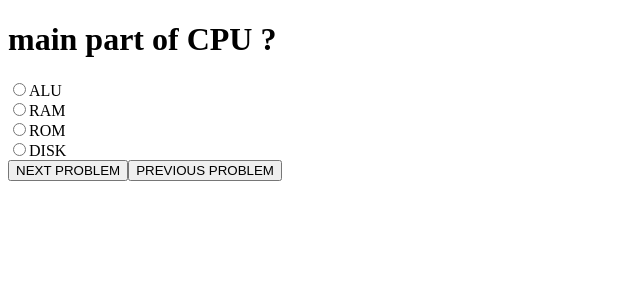
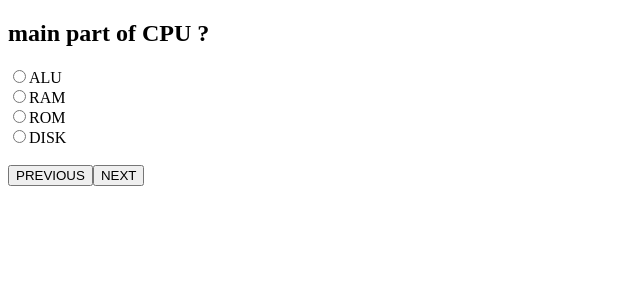
Before and after one commit to karanjoshi-kj/REACT, a React (Vite) app in the folder demo/: page / in a window 1280 px wide. Shown: the top 300 px of the page, without its empty margins (0-640 px from the left). Built offline with nearby package versions, Linux system fonts and the light colour scheme.

Commit message:
PROJECT 2

```diff
--- a/demo/src/components/PROJECTS/Quiz.jsx
+++ b/demo/src/components/PROJECTS/Quiz.jsx
@@ -2,25 +2,31 @@ import React, { useState } from "react";
 import data from "./Questions.json";
 
 const Quiz = () => {
+
   const [index, setindex] = useState(0);
   const [select, setselect] = useState("");
   const [score, setscore] = useState(0);
+
   const nextques = () => {
-    if (setselect === "") {
+
+    if (select === "") {
       alert("PLZZ SELECT AN OPTION");
       return;
     }
 
-    if (setselect === data.Questions[index].answer) {
+    if (select === data.Questions[index].answer) {
       setscore(score + 1);
     }
 
     if (index < data.Questions.length - 1) {
       setindex(index + 1);
       setselect("");
-    } else {
+    }
+    else {
       alert(
-        `YOUR SCORE : ${score + select === data.Questions[index].answer ? 1 : 0}`,
+        `YOUR SCORE : ${
+          score + (select === data.Questions[index].answer ? 1 : 0)
+        }`
       );
     }
   };
@@ -33,16 +39,27 @@ const Quiz = () => {
 
   return (
     <div>
-      <h1>{data.Questions[index].question}</h1>
+
+      <h2>{data.Questions[index].question}</h2>
+
       {data.Questions[index].options.map((opt, i) => (
-        // <p key={i}>{opt}</p>
-        <div>
-          <input type="radio" key={i} name="answersbutton" value={opt} />
+        <div key={i}>
+          <input
+            type="radio"
+            name={`option-${index}`}
+            value={opt}
+            checked={select === opt}
+            onChange={() => setselect(opt)}
+          />
           <span>{opt}</span>
         </div>
       ))}
-      <button onClick={nextques}>NEXT PROBLEM</button>
-      <button onClick={prevques}>PREVIOUS PROBLEM</button>
+
+      <br/>
+
+      <button onClick={prevques}>PREVIOUS</button>
+      <button onClick={nextques}>NEXT</button>
+
     </div>
   );
 };
```
